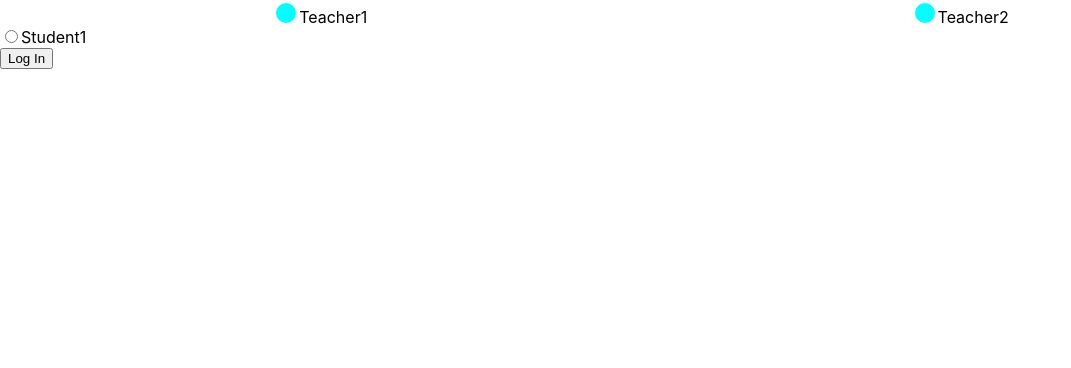
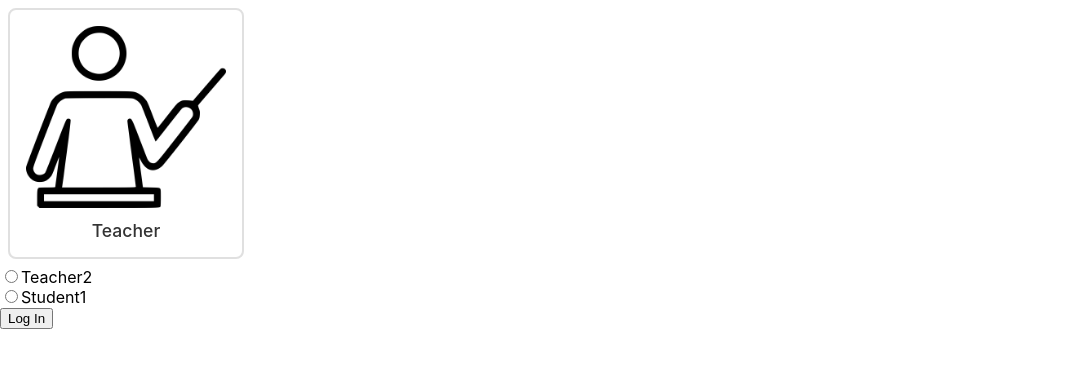
Before and after one commit to SwiftSeizure/tAI, a React (Create React App) app in the folder tai-frontend/: page / in a window 1280 px wide. Shown: the top 368 px of the page, without its empty margins (0-1071 px from the left). Built offline with nearby package versions, Linux system fonts and the light colour scheme.

Commit message:
Got what I think working for student Unit page, waiting on route

```diff
--- a/tai-frontend/src/api.js
+++ b/tai-frontend/src/api.js
@@ -9,7 +9,7 @@ export const getRequest = async (url) => {
     try {
         const response = await axios.get(BASE_URL + url, {
             headers: {
-                // Auth token here possibly
+                // Auth token here possibly that can be passed down from the DB
                 'Content-Type': 'application/json',
             }
         });
--- a/tai-frontend/src/components/ClassCard.js
+++ b/tai-frontend/src/components/ClassCard.js
@@ -3,7 +3,7 @@ import { useNavigate } from 'react-router-dom';
 import TeacherStudentUnitPage from "../pages/Universal/TeacherStudentUnitPage";
 
 // Need to pass down props here about the name of the class
-const ClassCard = ( {key, classname, userID, role}  ) => {
+const ClassCard = ( {classID, classname, userID, role}  ) => {
 
     const navigate = useNavigate();
 
@@ -12,7 +12,7 @@ const ClassCard = ( {key, classname, userID, role}  ) => {
         e.preventDefault();
 
         // Navigate to the unit page and pass down the
-        navigate('/unitpage', {state: {key, userID, role}})
+        navigate('/unitpage', {state: {classID, userID, role, classname}})
         // Navigate here
     };
 
--- /dev/null
+++ b/tai-frontend/src/components/UnitCard.js
@@ -0,0 +1,27 @@
+import React from "react";
+
+
+const UnitCard = ( {unitID, unitName, userID, role } ) => {
+
+
+
+
+    const goToPage = (e) => {
+        e.preventDefault();
+        // Navigate here
+        // Should we split into Teacher/Student here?
+
+    }
+
+    return(
+        <div>
+            <button onClick= { (e) => {goToPage(e)}}>
+
+                <h5> {unitName} </h5>
+            </button>
+        </div>
+
+    );
+}
+
+export default UnitCard;
--- a/tai-frontend/src/pages/Pages.css
+++ b/tai-frontend/src/pages/Pages.css
@@ -1,21 +1,74 @@
 
 
-/* Login Page */
+/* CSS for Radio Card */
+.radio-card {
+  display: block;
+  position: relative;
+  width: 200px;
+  cursor: pointer;
+  border: 2px solid #e0e0e0;
+  border-radius: 8px;
+  padding: 16px;
+  margin: 8px;
+  transition: all 0.3s ease;
+}
 
+.radio-card:hover {
+  border-color: #a0a0a0;
+  transform: translateY(-3px);
+  box-shadow: 0 5px 15px rgba(0, 0, 0, 0.1);
+}
 
-.radio-login-card {
-    background-color: aqua;
-    padding-top: 10px; /* Added unit to your padding value */
-    /* You might need these properties to make the background visible */
-    appearance: none;
-    width: 20px;
-    height: 20px;
-    border-radius: 50%;
-    outline: none;
-    cursor: pointer;
-  }
+.radio-card-input {
+  position: absolute;
+  opacity: 0;
+  cursor: pointer;
+}
 
-.login-input-spacing {
-    display: flex;
-    justify-content: space-around;
+.radio-card-content {
+  display: flex;
+  flex-direction: column;
+  align-items: center;
+  justify-content: center;
 }
+
+.radio-card-image {
+  width: 100%;
+  height: auto;
+  object-fit: cover;
+  border-radius: 4px;
+  margin-bottom: 12px;
+}
+
+.radio-card-label {
+  font-weight: 500;
+  font-size: 1.1rem;
+  color: #333;
+}
+
+/* Style for selected radio */
+.radio-card-input:checked + .radio-card-content {
+  /* This targets the content when the radio is checked */
+}
+
+/* Selected card style */
+.radio-card-input:checked ~ .radio-card-content {
+  /* Visual feedback when selected */
+}
+
+/* For the card itself when selected */
+.radio-card-input:checked + .radio-card-content .radio-card-image {
+  border: 2px solid #3498db;
+}
+
+/* Focus state for accessibility */
+.radio-card:focus-within {
+  outline: 2px solid #3498db;
+  outline-offset: 2px;
+}
+
+/* Selected card style */
+input[type="radio"]:checked + .radio-card {
+  border-color: #3498db;
+  background-color: rgba(52, 152, 219, 0.05);
+}
--- a/tai-frontend/src/pages/Universal/LoginPage.js
+++ b/tai-frontend/src/pages/Universal/LoginPage.js
@@ -3,7 +3,7 @@ import { useState } from 'react';
 import { useNavigate } from 'react-router-dom';
 import TeacherStudentHomePage from "./TeacherStudentHomePage";
 
-// var teacherImage = require('../../images/teacher-login-image.png');
+const teacherImage = require('../../images/teacher-login-image.png')
 // var studentImage = require('../../images/student-login-image.png');
 
 
@@ -51,26 +51,32 @@ const LoginPage = () => {
         <>
         <div >
             <span className="login-input-spacing">
-                <label>
-                    <input
-                        className="radio-login-card"
-                        type="radio"
-                        name="role"
-                        value="teacher1"
-                        onChange={() => setTeacherOrStudent('teacher1')}
+                <label className="radio-card">
+                <input
+                    className="radio-card-input"
+                    type="radio"
+                    name="role"
+                    value="teacher1"
+                    onChange={() => setTeacherOrStudent('teacher1')}
+                />
+                <div className="radio-card-content">
+                    <img
+                        className="radio-card-image"
+                        src={teacherImage}
+                        alt="Teacher"
                     />
-                    {/* <img src={teacherImage} /> */}
-                    Teacher1
+                    <span className="radio-card-label"> Teacher </span>
+                </div>
+
                 </label>
                 <label>
                     <input
-                        className="radio-login-card"
+                        className="radio-login-input"
                         type="radio"
                         name="role"
                         value="teacher2"
                         onChange={() => setTeacherOrStudent('teacher2')}
                     />
-
                     Teacher2
                 </label>
             </span>
--- a/tai-frontend/src/pages/Universal/TeacherStudentHomePage.js
+++ b/tai-frontend/src/pages/Universal/TeacherStudentHomePage.js
@@ -1,5 +1,5 @@
 import React, {useState, useEffect} from "react";
-import { useNavigate, useLocation } from 'react-router-dom';
+import { useLocation } from 'react-router-dom';
 import useUser from "../../hooks/useUser";
 import ClassCard from "../../components/ClassCard";
 import axios from "axios";
@@ -16,11 +16,11 @@ const TeacherStudentHomePage = (  ) => {
     const location = useLocation();
     const { userID, name, role } = location.state || {};
 
-    const stateData = {
-        userID,
-        name,
-        role,
-    };
+    // const stateData = {
+    //     userID,
+    //     name,
+    //     role,
+    // };
 
 
     useEffect(() => {
@@ -30,42 +30,12 @@ const TeacherStudentHomePage = (  ) => {
             try {
                 setLoading(true);
 
-                const headers = {
-                    // Add auth here for the token once we have it
-                    'Content-Type': 'application/json'
-                }
-                if (role === 'teacher') {
-
-                    const url = `/home/teacher/${userID}`;
-                    // BACKEND ROUTE
-                    const response = await getRequest(url);
-                    setData(response.data.classes);
-
-                    // axios.get( `http://localhost:8000/home/teacher/${userID}`)
-                    //     .then(response => {
-                    //         console.log(response.data.classes);
-                    //         setData(response.data.classes);
-                    //     })
-                    //     .catch(error => {
-                    //         console.error(error);
-                    //     })
-                }
-
-                else {
-
-                    // BACKEND ROUTE
-                    axios.get( `http://localhost:8000/home/student/${userID}`)
-                        .then(response => {
-                            console.log(response.data.classes);
-                            setData(response.data.classes);
-                        })
-                        .catch(error => {
-                            console.error(error);
-                        });
-                }
+                const url = `/home/${role}/${userID}`;
+                // BACKEND ROUTE
+                const response = await getRequest(url);
+                setData(response.data.classes);
 
                 populateClassCards();
-
 
             }
             catch(error) {
@@ -119,7 +89,9 @@ const TeacherStudentHomePage = (  ) => {
             <h1>
                 This is going to be the Basic Home Page For Both Teachers and Students
             </h1>
-                {populateClassCards()}
+
+            {populateClassCards()}
+
             <h2>
                 We can Create classes as components and then allow for extra functionality if they are a teacher or a student
             </h2>
--- a/tai-frontend/src/pages/Universal/TeacherStudentUnitPage.js
+++ b/tai-frontend/src/pages/Universal/TeacherStudentUnitPage.js
@@ -1,15 +1,82 @@
-import React from "react";
+import React, {useState, useEffect } from "react";
+import { useLocation } from 'react-router-dom';
+import { getRequest } from "../../API";
+import axios from "axios";
+import UnitCard from "../../components/UnitCard";
+import ClassCard from "../../components/ClassCard";
+
 
 
 const TeacherStudentUnitPage = () => {
 
 
+    const [data, setData] = useState([]);
+    const [isloading, setLoading] = useState(true);
+
+    const location = useLocation();
+    const {classID, userID, role, classname} = location.state || {};
+
+
+    useEffect(() => {
+
+        const loadUnitCards = async () => {
+
+            setLoading(true);
+            try {
+
+                const url = `unitpage/${role}/${classID}`;
+                const response = await getRequest(url);
+                // May have to mess around with this response
+                setData(response);
+                populateUnitCards();
+                console.log("This is the response from the unit page: ", response)
+
+            }
+            catch (error) {
+                console.log(error);
+            }
+            finally {
+                setLoading(false);
+            }
+
+        };
+
+        loadUnitCards();
+
+    }, [classID, userID, role]);
+
+    const populateUnitCards = () => {
+
+
+
+        return(
+            <>
+            {Array.isArray(data) && data.map(unit => (
+                <ClassCard
+                    key={classID}
+                    unitID={unit.id}
+                    unitName={unit.name}
+                    userID={userID}
+                    role={role}
+                />
+            ))}
+            </>
+        )
+
+    };
+
+
+
 
     return(
+        <>
         <h1>
-            This is the Teacher student unit page
+            {classname}
         </h1>
-    )
+            {populateUnitCards()}
+        </>
+
+    );
 
 }
 
```
Also changed, not shown: tai-frontend/src/components/ModuleCard.js (deleted, +0 -14 lines), tai-frontend/src/images/student-login-image.jpg (renamed from tai-frontend/images/student-login-image.jpg), tai-frontend/src/images/teacher-login-image.png (renamed from tai-frontend/images/teacher-login-image.png).
